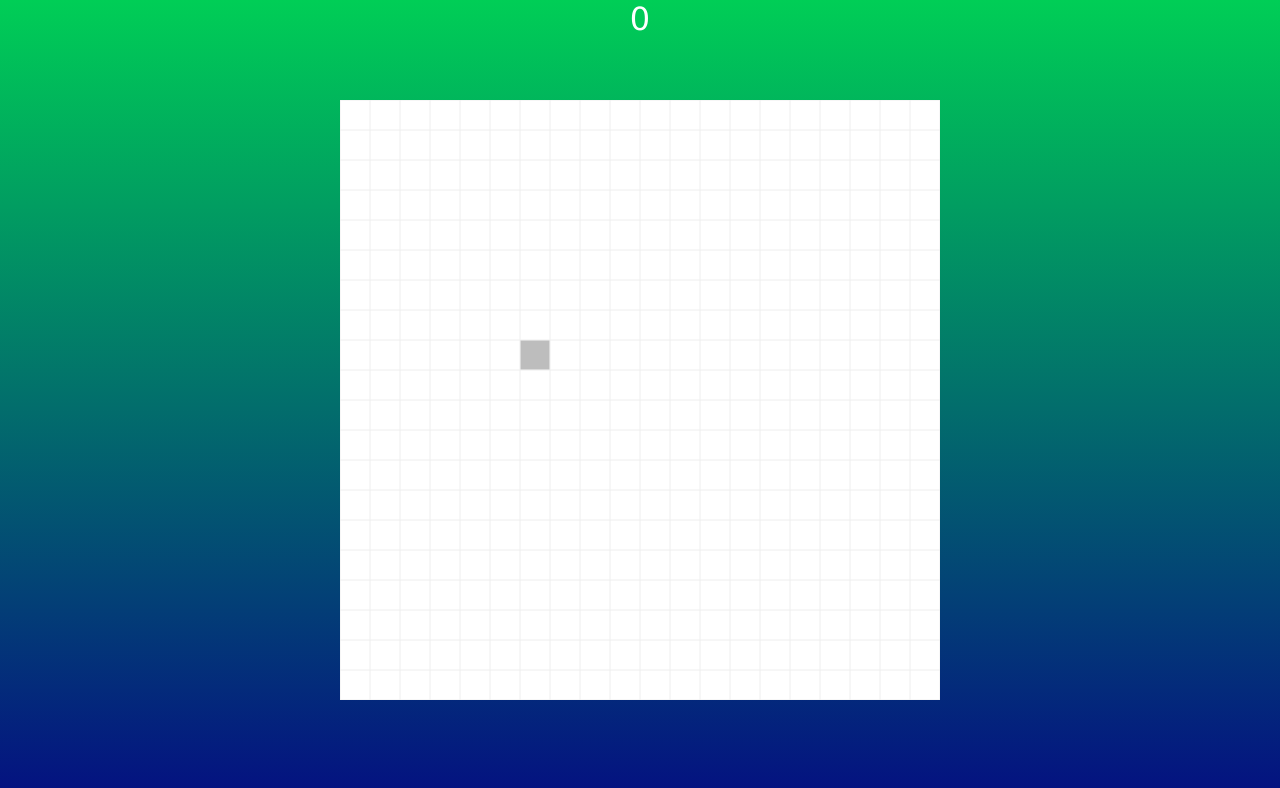
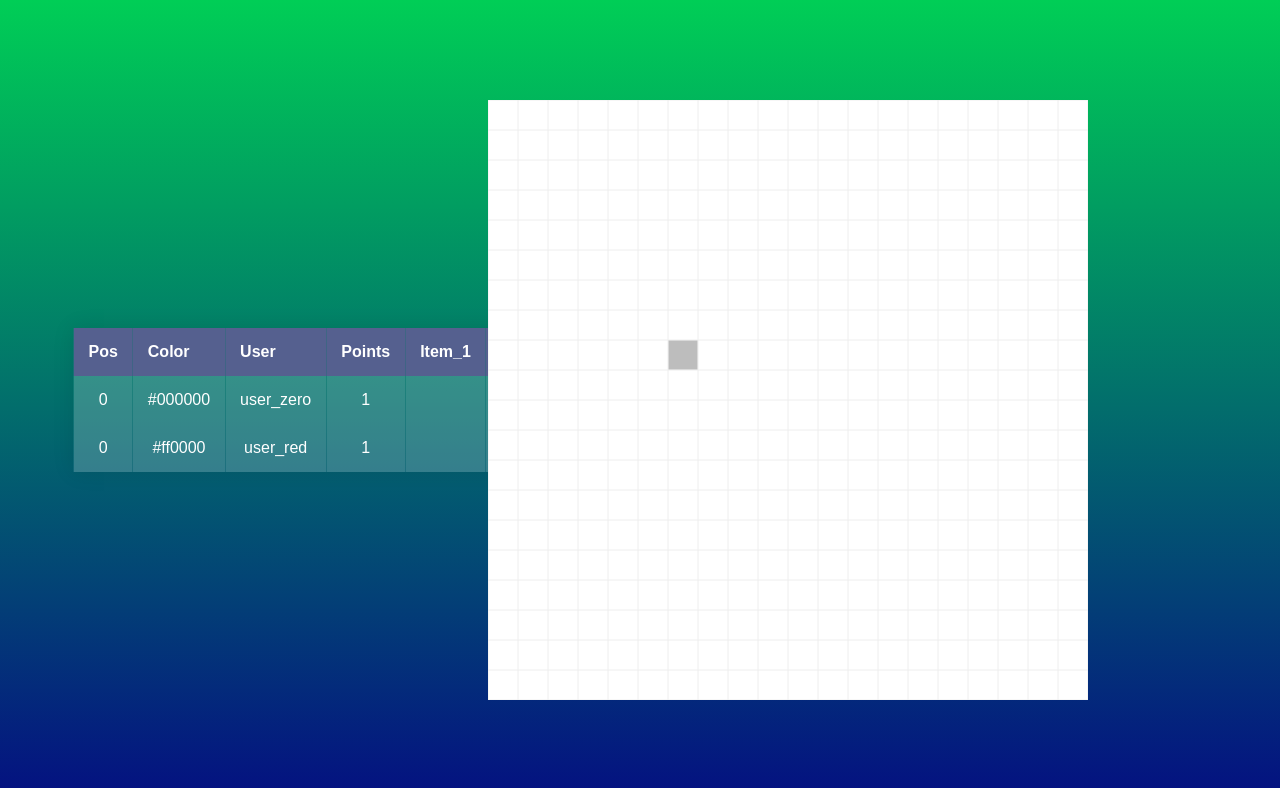
Before and after one commit to 04M04/snakeV3_browserBased, a plain HTML site: page index.html in a window 1280 px wide. Drawn offline with nearby package versions, Linux system fonts and the light colour scheme.

Commit message:
update_playerTable

```diff
--- a/css/style.css
+++ b/css/style.css
@@ -21,6 +21,6 @@ canvas {
     margin: auto;
     top: 0;
     bottom: 0;
-    right: 0;
-    left: 0;
+    right: 15%;
+    /* left: 0; */
 }
--- /dev/null
+++ b/css/table.css
@@ -0,0 +1,67 @@
+/* html,
+body {
+    height: 100%;
+} */
+
+body {
+    /* margin: 0; */
+    /* background: linear-gradient(45deg, #49a09d, #5f2c82); */
+    font-family: sans-serif;
+    font-weight: 100;
+}
+
+.container {
+    position: absolute;
+    top: 50%;
+    left: 25%;
+    transform: translate(-50%, -50%);
+}
+
+table {
+    width: 20%;
+    border-collapse: collapse;
+    overflow: hidden;
+    box-shadow: 0 0 20px rgba(0, 0, 0, 0.1);
+}
+
+th,
+td {
+    padding: 15px;
+    background-color: rgba(255, 255, 255, 0.2);
+    color: #fff;
+}
+
+th {
+    text-align: left;
+}
+
+thead {
+    th {
+        background-color: #55608f;
+    }
+}
+
+tbody {
+    tr {
+        &:hover {
+            background-color: rgba(255, 255, 255, 0.3);
+        }
+    }
+
+    td {
+        position: relative;
+
+        &:hover {
+            &:before {
+                content: "";
+                position: absolute;
+                left: 0;
+                right: 0;
+                top: -9999px;
+                bottom: -9999px;
+                background-color: rgba(255, 255, 255, 0.2);
+                z-index: -1;
+            }
+        }
+    }
+}
--- a/index.html
+++ b/index.html
@@ -5,16 +5,42 @@
     <meta charset="UTF-8">
     <meta name="viewport" content="width=device-width, initial-scale=1.0">
     <link rel="stylesheet" href="css/style.css">
+    <link rel="stylesheet" href="css/table.css">
     <title>SnakeVS
     </title>
 </head>
 
 <body>
-    <div class="score" id="score">0</div>
+    <!-- <div class="score" id="score">0</div> -->
+    <div class="container">
+        <table>
+            <thead>
+                <tr>
+                    <th>Pos</th>
+                    <th>Color</th>
+                    <th>User</th>
+                    <th>Points</th>
+                    <th>Item_1</th>
+                    <th>Item_2</th>
+                </tr>
+            </thead>
+            <tbody id="playerTabel">
+                <tr>
+                    <td>1</td>
+                    <td>RED</td>
+                    <td>DEMO_USER</td>
+                    <td>Points</td>
+                    <td>Item</td>
+                    <td>Item</td>
+                </tr>
+            </tbody>
+        </table>
+    </div>
     <div id="gamepadInfo"></div>
     <canvas id="canvas" height="600px" width="600px"></canvas>
 
     <script src="https://cdnjs.cloudflare.com/ajax/libs/uuid/8.1.0/uuidv4.min.js"></script>
+    <script src="js/tabel.js"></script>
     <script src="js/controller.js"></script>
     <script src="js/gameUi.js"></script>
     <script src="js/game.js"></script>
--- a/js/game.js
+++ b/js/game.js
@@ -499,6 +499,8 @@ const game_loop = (snakes, food) => {
         food.push(create_foodElement(snakes, food));
     }
 
+    update_playerTable(snakes);
+
     // drawSnake(snake1);
     // move_snake(snake1);
 };
@@ -506,7 +508,7 @@ const game_loop = (snakes, food) => {
 const new_game = () => {
     let snakes = [
         JSON.parse(JSON.stringify(default_snake)),
-        // JSON.parse(JSON.stringify(default_snake2)),
+        JSON.parse(JSON.stringify(default_snake2)),
         // JSON.parse(JSON.stringify(default_snake3))
     ];
     let food = [];
@@ -516,6 +518,8 @@ const new_game = () => {
         console.log(`keyCode: ${event.key}`);
         changeDirection(event.key, snakes);
     });
+
+    update_playerTable(snakes);
 
     // snake1 = JSON.parse(JSON.stringify(default_snake));
     setInterval(() => { pollGamepads(snakes) }, 20);
--- /dev/null
+++ b/js/tabel.js
@@ -0,0 +1,32 @@
+const playerTable = document.getElementById("playerTabel");
+
+const update_playerTable = (snakes = []) => {
+    let temp_players = "";
+
+    if (snakes != []) {
+        snakes.map(snake => {
+            temp_player = "";
+
+            temp_player += "<td>" + 0 + "</td>";
+            temp_player += "<td>" + snake.color + "</td>";
+            temp_player += "<td>" + snake.user_name + "</td>";
+            temp_player += "<td>" + snake.points + "</td>";
+            // temp_player += "<td>" + snake.body.length + "</td>";
+            if(snake.items.length == 0){
+                temp_player += "<td>" + "</td>";
+                temp_player += "<td>" + "</td>";
+            }
+
+            if(snake.items.length > 0) {
+                temp_player += "<td>" + snake.items[0] + "</td>";
+            }
+
+            if(snake.items.length > 1) {
+                temp_player += "<td>" + snake.items[1] + "</td>";
+            }
+
+            temp_players += "<tr>" + temp_player + "</tr>";
+        });
+    }
+    playerTable.innerHTML = temp_players;
+};
```
